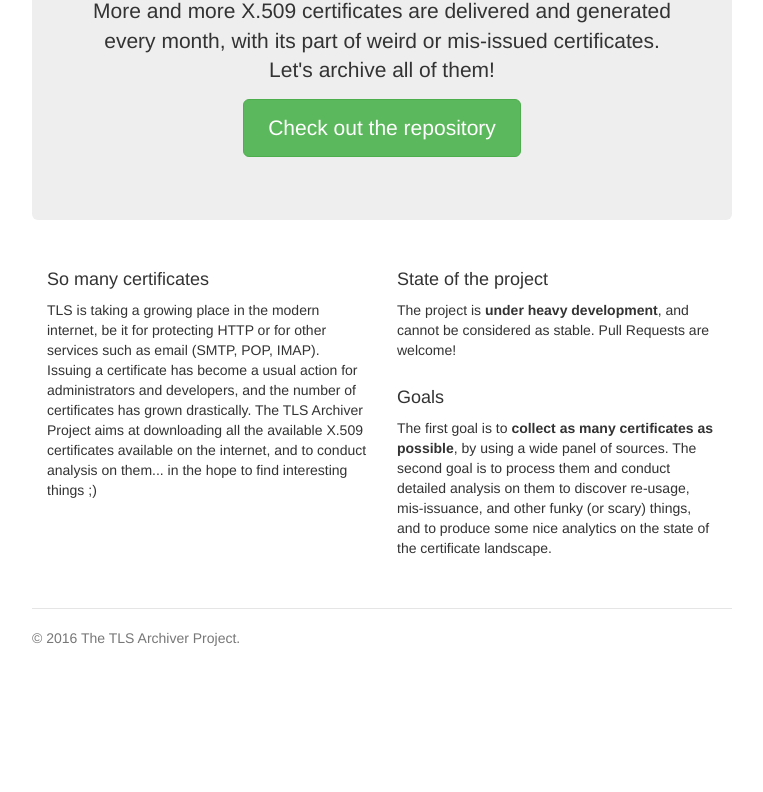
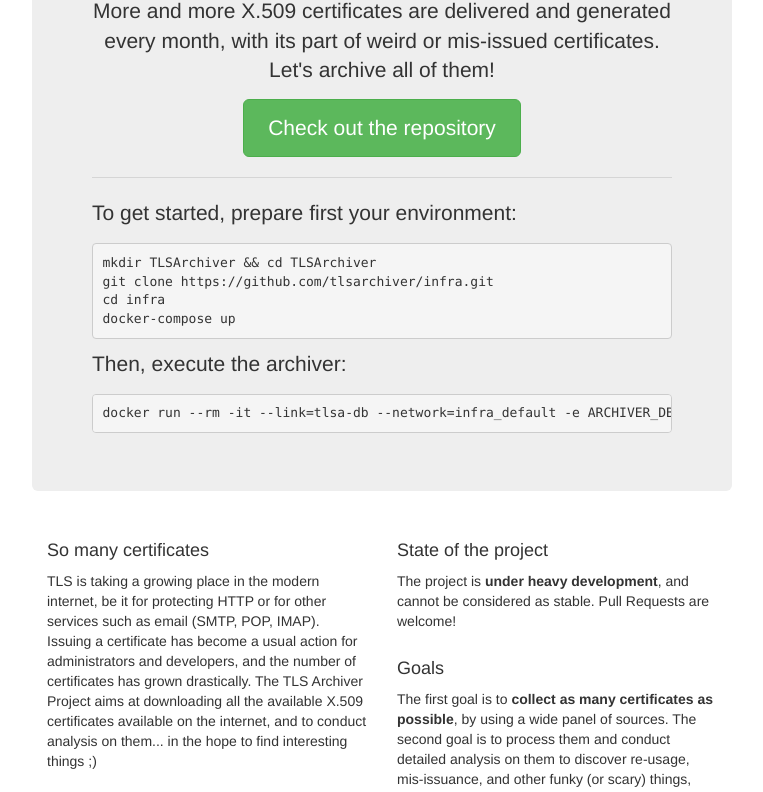
Before and after one commit to tlsarchiver/github-pages, a plain HTML site: page index.html in a window 1280 px wide. Shown: the part 262-1054 px from the top of the page, without its empty margins (258-1021 px from the left). Before the commit the page ends 940 px from the top, so only its background shows below. Drawn offline with nearby package versions, Linux system fonts and the light colour scheme.

Commit message:
Add a quicksetup instruction

```diff
--- a/index.html
+++ b/index.html
@@ -38,6 +38,7 @@
         <nav>
           <ul class="nav nav-pills pull-right">
             <li role="presentation" class="active"><a href="#">Home</a></li>
+            <li role="presentation"><a href="#getstarted">Get Started</a></li>
             <li role="presentation"><a href="https://github.com/tlsarchiver">GitHub</a></li>
           </ul>
         </nav>
@@ -48,6 +49,16 @@
         <h1>The TLS Archiver</h1>
         <p class="lead">More and more X.509 certificates are delivered and generated every month, with its part of weird or mis-issued certificates. Let's archive all of them!</p>
         <p><a class="btn btn-lg btn-success" href="https://github.com/tlsarchiver" role="button">Check out the repository</a></p>
+        <hr>
+        <div class="text-left">
+            <p id="getstarted">To get started, prepare first your environment:</p>
+            <pre>mkdir TLSArchiver &amp;&amp; cd TLSArchiver
+git clone https://github.com/tlsarchiver/infra.git
+cd infra
+docker-compose up</pre>
+            <p>Then, execute the archiver:</p>
+            <pre>docker run --rm -it --link=tlsa-db --network=infra_default -e ARCHIVER_DBPASSWORD=kakoo -e ARCHIVER_DBHOST=tlsa-db tlsarchiver/archiver /archiver</pre>
+        </div>
       </div>
 
       <div class="row marketing">
```
